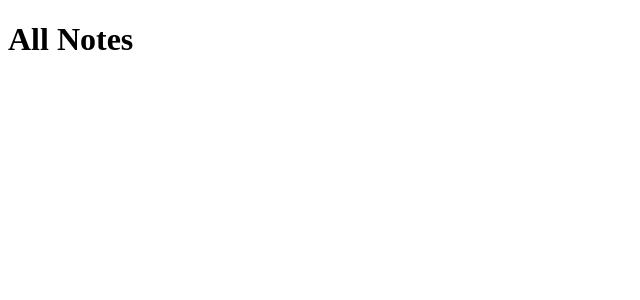
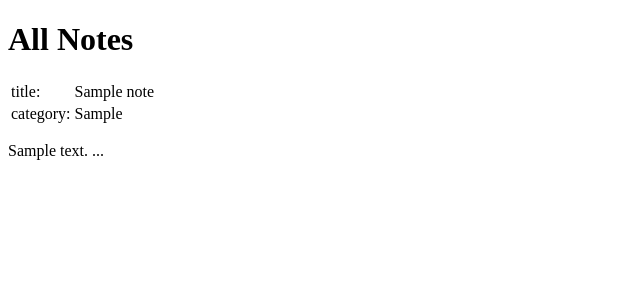
Before and after one commit to blackwakhu/note-taking-app-django, a Django app: a page that uses note_taker/templates/all_notes.html in a window 1280 px wide. Shown: the top 300 px of the page, without its empty margins (0-640 px from the left). Run offline with Django 5.2, Linux system fonts and the light colour scheme; tables that the repository leaves empty hold one stand-in row (values such as "Sample post").

Commit message:
can display all the notes

```diff
--- a/note_taker/models.py
+++ b/note_taker/models.py
@@ -8,3 +8,6 @@ class Notes(models.Model):
   category = models.CharField(max_length=25)
   date_created = models.DateTimeField(auto_now_add=True)
   date_modified = models.DateTimeField(auto_now=True)
+
+  def __str__(self):
+    return self.title
--- a/note_taker/templates/all_notes.html
+++ b/note_taker/templates/all_notes.html
@@ -4,5 +4,26 @@
 
 {% block content %}
   <h1>All Notes</h1>
+  {% if data|length > 0 %}
+    <div>
+      {% for x in data %}
+        <div class="note-card">
+          <table>
+            <tr>
+              <td>title:</td>
+              <td>{{x.title}}</td>
+            </tr>
+            <tr>
+              <td>category:</td>
+              <td>{{x.category}}</td>
+            </tr>
+          </table>
+          <p>{{x.content|slice:":20"}} ...</p>
+        </div>
+      {% endfor %}
+    </div>
+  {% else %}
+    <p>No notes found</p>
+  {% endif %}
 
 {% endblock %}
--- a/note_taker/views.py
+++ b/note_taker/views.py
@@ -1,12 +1,15 @@
 from django.shortcuts import render
 
 # Create your views here.
+
+from .models import Notes
 
 def index(request):
   return render(request, 'index.html')
 
 def all_notes(request):
-  return render(request, 'all_notes.html')
+  data = Notes.objects.all()
+  return render(request, 'all_notes.html', {"data": data})
 
 def new_notes(request):
   return render(request, 'new_notes.html')
```
